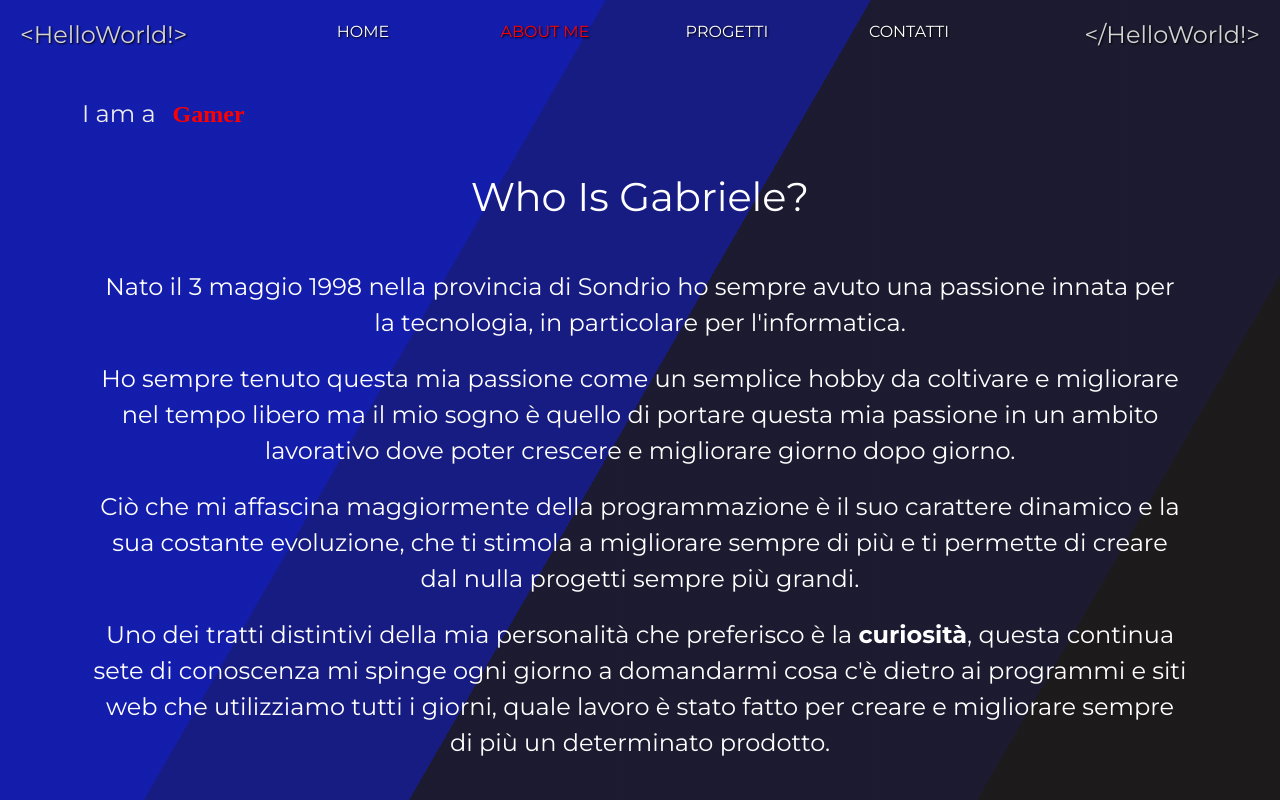
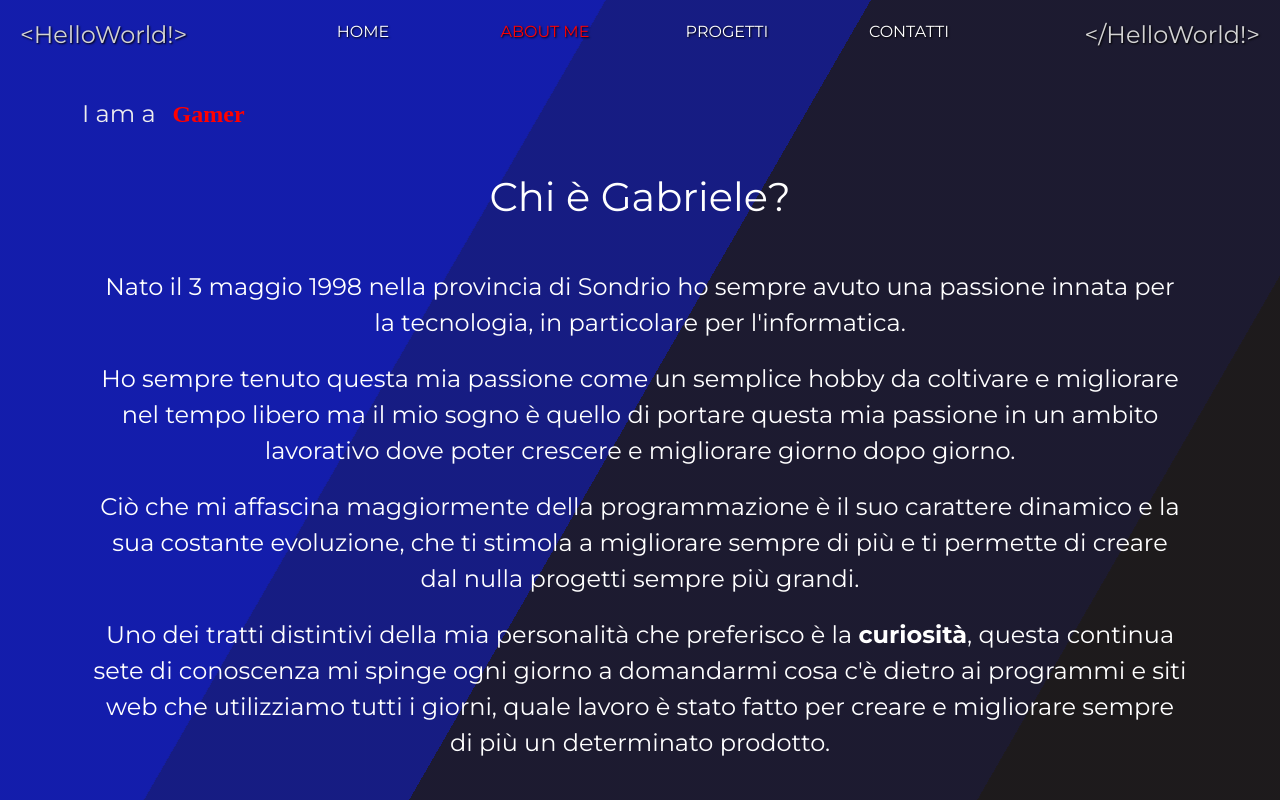
Before and after one commit to MyNameIsAlpaca/MyPortfolio, a Vue app: page /about-me in a window 1280 px wide. Built offline with nearby package versions, Linux system fonts and the light colour scheme.

Commit message:
Update AppAbout.vue

```diff
--- a/src/pages/AppAbout.vue
+++ b/src/pages/AppAbout.vue
@@ -40,8 +40,8 @@ export default {
         <div class="info">
           <div class="title-container">
             <h1>
-              <span>Who&nbsp;</span>
-              <span>Is&nbsp;</span>
+              <span>Chi&nbsp;</span>
+              <span>è&nbsp;</span>
               <span>Gabriele</span>
               <span>?</span>
             </h1>
```
